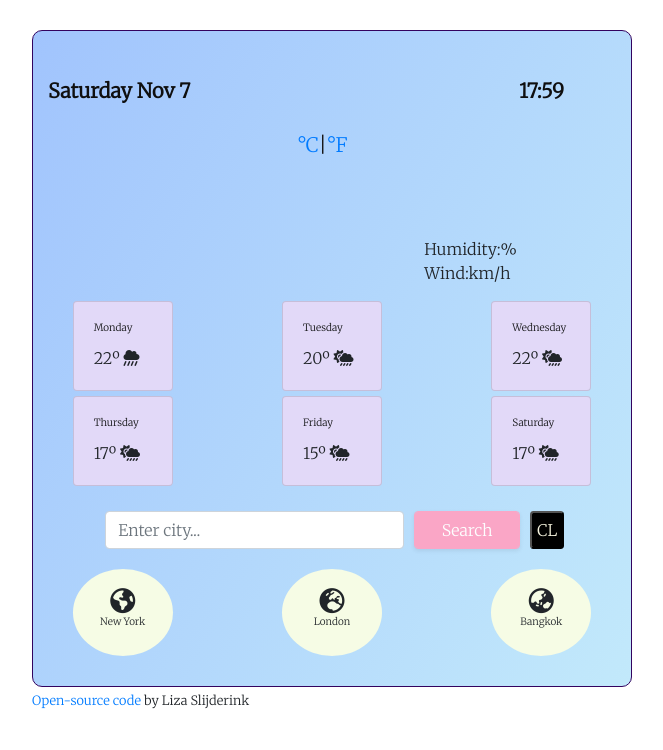
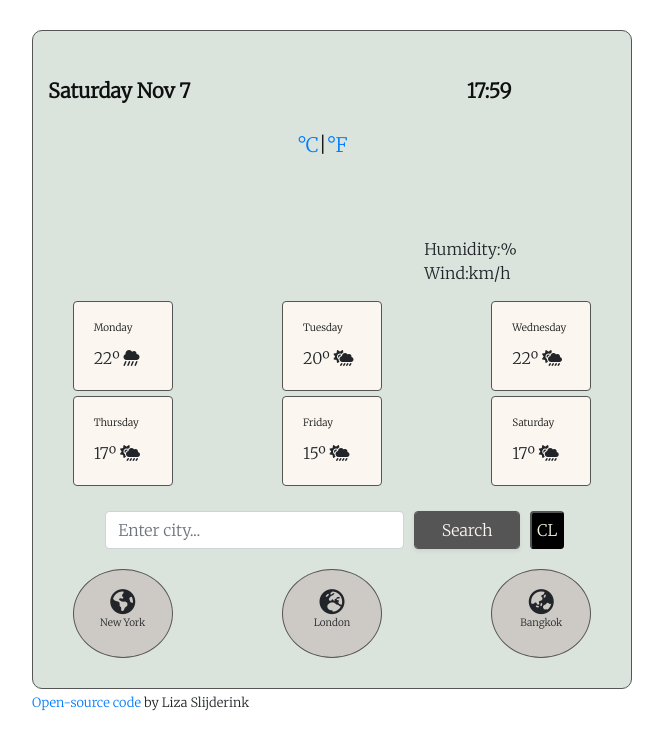
Before and after one commit to slijderink/weather-app, a plain HTML site: page index.html in a window 1280 px wide. Shown: the whole page, without its empty margins (83-746 px from the left). Drawn offline with nearby package versions, Linux system fonts and the light colour scheme; no server answers.

Commit message:
changed colors in CSS

```diff
--- a/index.html
+++ b/index.html
@@ -18,12 +18,12 @@
         <div class="weather-wrapper">
         <div class="weather-app">
         <div class="row">
-            <div class="col-9">
+            <div class="col-8">
                 <span class="currentData" id="currentDate">
                     <p> </p>
                 </span>
             </div>
-            <div class="col-3">
+            <div class="col-4">
                 <span class="currentTime" id="time">
                     <p>22:15</p>
                 </span>
--- a/src/styles.css
+++ b/src/styles.css
@@ -27,8 +27,8 @@ h2 {
   margin: 30px;
 }
 .weather-app {
-  background-image: linear-gradient(120deg, #a1c4fd 0%, #c2e9fb 100%);
-  border: solid 1px rgb(51, 3, 95);
+  background-color: #dae4dd;
+  border: solid 1px #555555;
   border-radius: 10px;
 }
 
@@ -47,17 +47,12 @@ h2 {
   margin: 15px;
 }
 
-.currentTime {
-  font-size: 20px;
-  position: relevant;
-  top: 30px;
-}
-
 .card {
   margin: 0 auto;
   margin-bottom: 5px;
   display: block;
-  background-color: #e2d9f8;
+  background-color: #fbf7f0;
+  border: solid 1px #555555;
 }
 
 .enterCityForm {
@@ -74,15 +69,16 @@ h2 {
   margin: 0 auto;
   margin-bottom: 30px;
   display: block;
-  background-color: #f6fce5;
+  background-color: #cdc9c4;
   border-radius: 50%;
   text-align: center;
   padding: 20px;
   cursor: pointer;
   transition: all 100ms ease-in-out;
+  border: solid 1px #555555;
 }
 .cardCity:hover {
-  background-color: #fdffff;
+  background-color: #fbf7f0;
 }
 .units {
   font-size: 20px;
@@ -99,18 +95,18 @@ h2 {
 }
 
 .clButton:hover {
-  background-color: #fdffff;
+  background-color: #fbf7f0;
   color: black;
 }
 
 .btn-primary {
-  background-color: #faa6c6;
-  border-color: #faa6c6;
-  color: #fdffff;
+  background-color: #555555;
+  border-color: #555555;
+  color: #fbf7f0;
 }
 
 .btn-primary:hover {
-  background-color: #fdffff;
-  border-color: #fdffff;
-  color: black;
+  background-color: #fbf7f0;
+  background-color: #fbf7f0;
+  color: #555555;
 }
```
